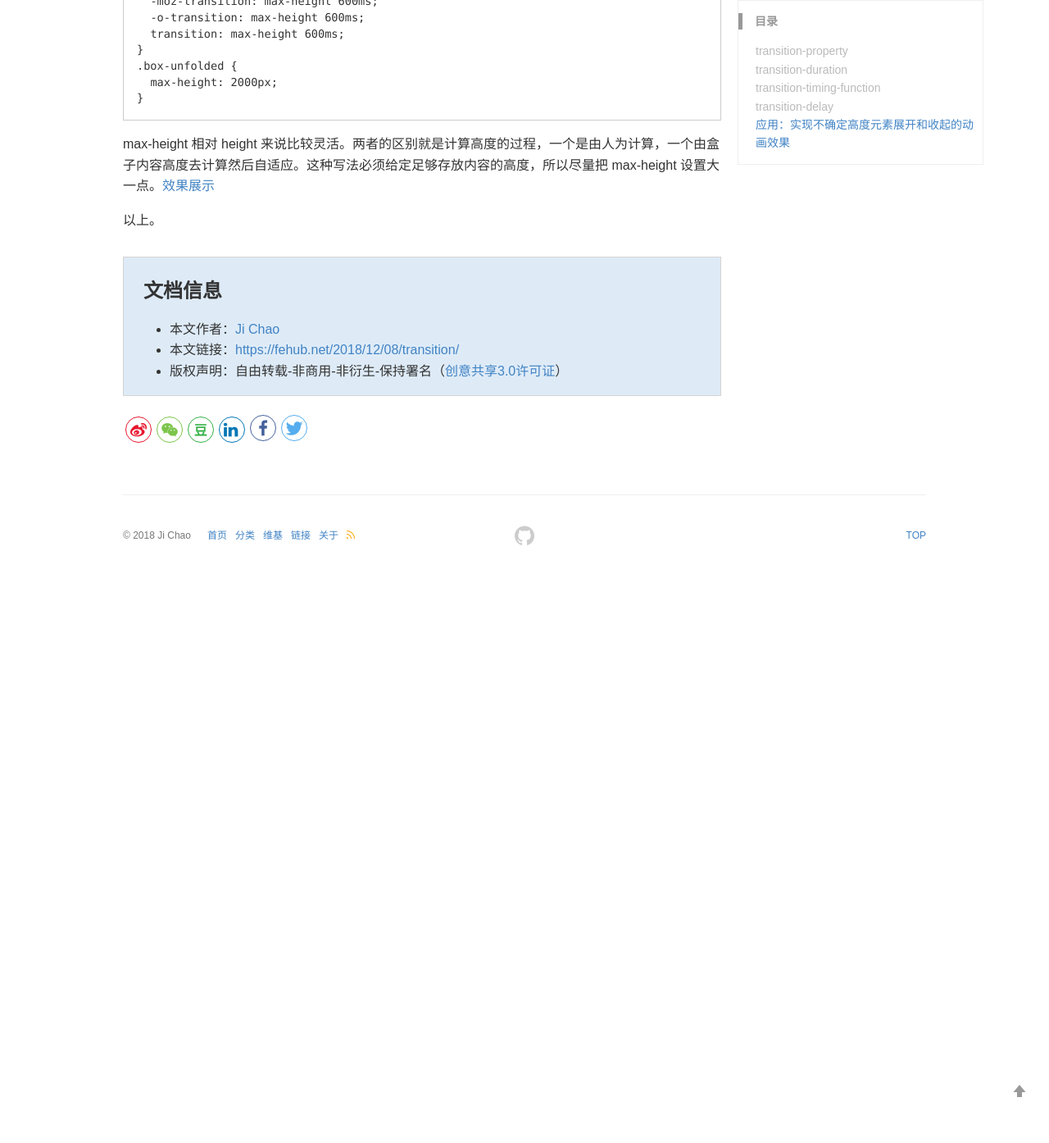
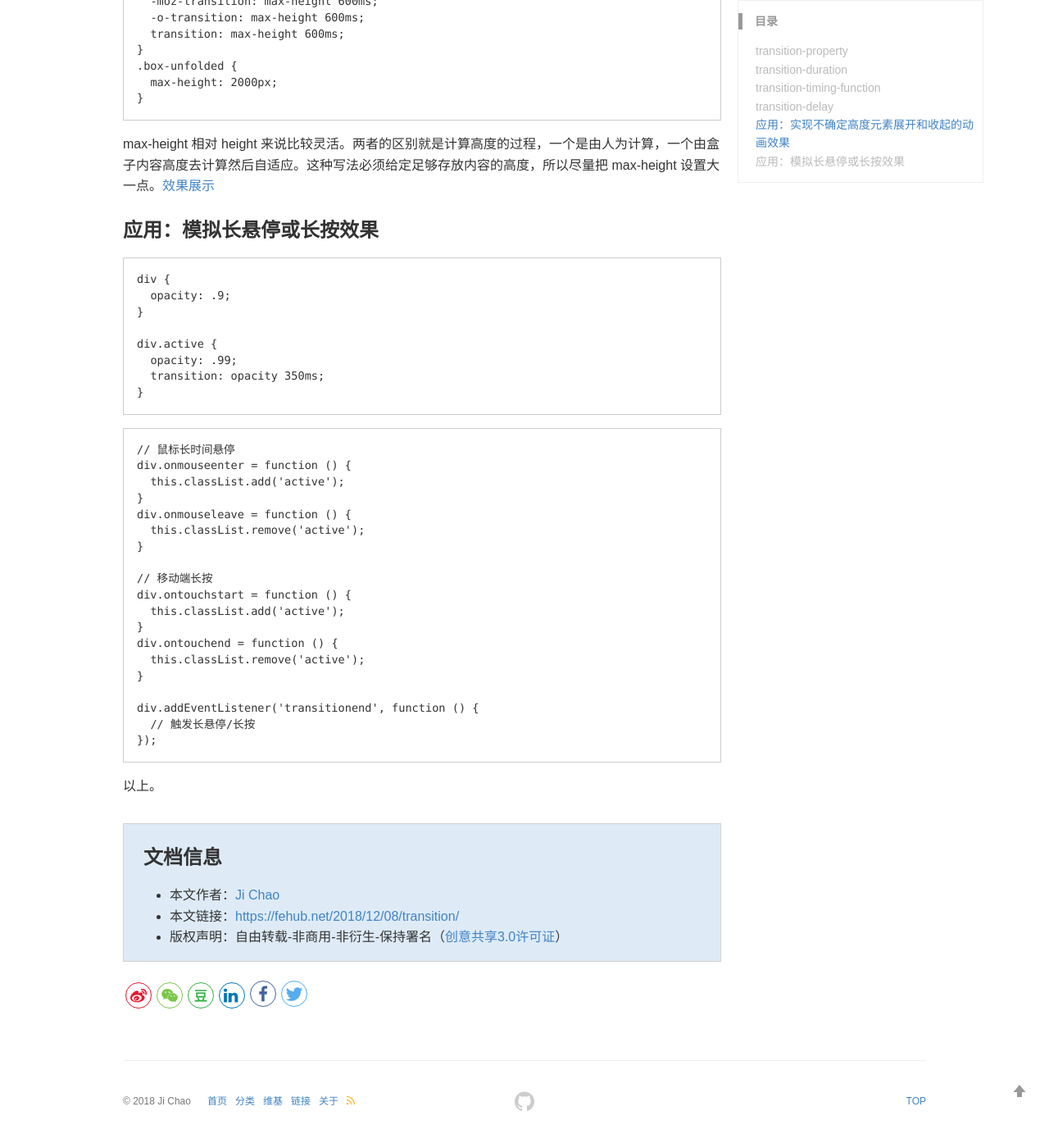
Before and after one commit to iamjichao/iamjichao.github.io, a Jekyll site: the page built from _posts/2018-12-08-transition.md, in a window 1280 px wide and 1400 px high, scrolled down 2045 px. Shown: the top 1394 px of the window at 82% size. Built offline with Jekyll 4.4.1, drawn with Linux system fonts in a browser that asks for light colours; comment, search, counter and statistics services are not loaded; a style sheet for code colours, icons or effects is not loaded; before the commit the page ends 2755 px from its top, so only the background shows below that; some of the changed text lies outside the part shown.

Commit message:
update post

````diff
--- a/_posts/2018-12-08-transition.md
+++ b/_posts/2018-12-08-transition.md
@@ -98,4 +98,39 @@ transition-delay: time;
 
 max-height 相对 height 来说比较灵活。两者的区别就是计算高度的过程，一个是由人为计算，一个由盒子内容高度去计算然后自适应。这种写法必须给定足够存放内容的高度，所以尽量把 max-height 设置大一点。[效果展示](https://lab.iamjichao.com)
 
+### 应用：模拟长悬停或长按效果
+
+```css
+div {
+  opacity: .9;
+}
+
+div.active {
+  opacity: .99;
+  transition: opacity 350ms;
+}
+```
+
+```js
+// 鼠标长时间悬停
+div.onmouseenter = function () {
+  this.classList.add('active');
+}
+div.onmouseleave = function () {
+  this.classList.remove('active');
+}
+
+// 移动端长按
+div.ontouchstart = function () {
+  this.classList.add('active');
+}
+div.ontouchend = function () {
+  this.classList.remove('active');
+}
+
+div.addEventListener('transitionend', function () {
+  // 触发长悬停/长按
+});
+```
+
 以上。
````
